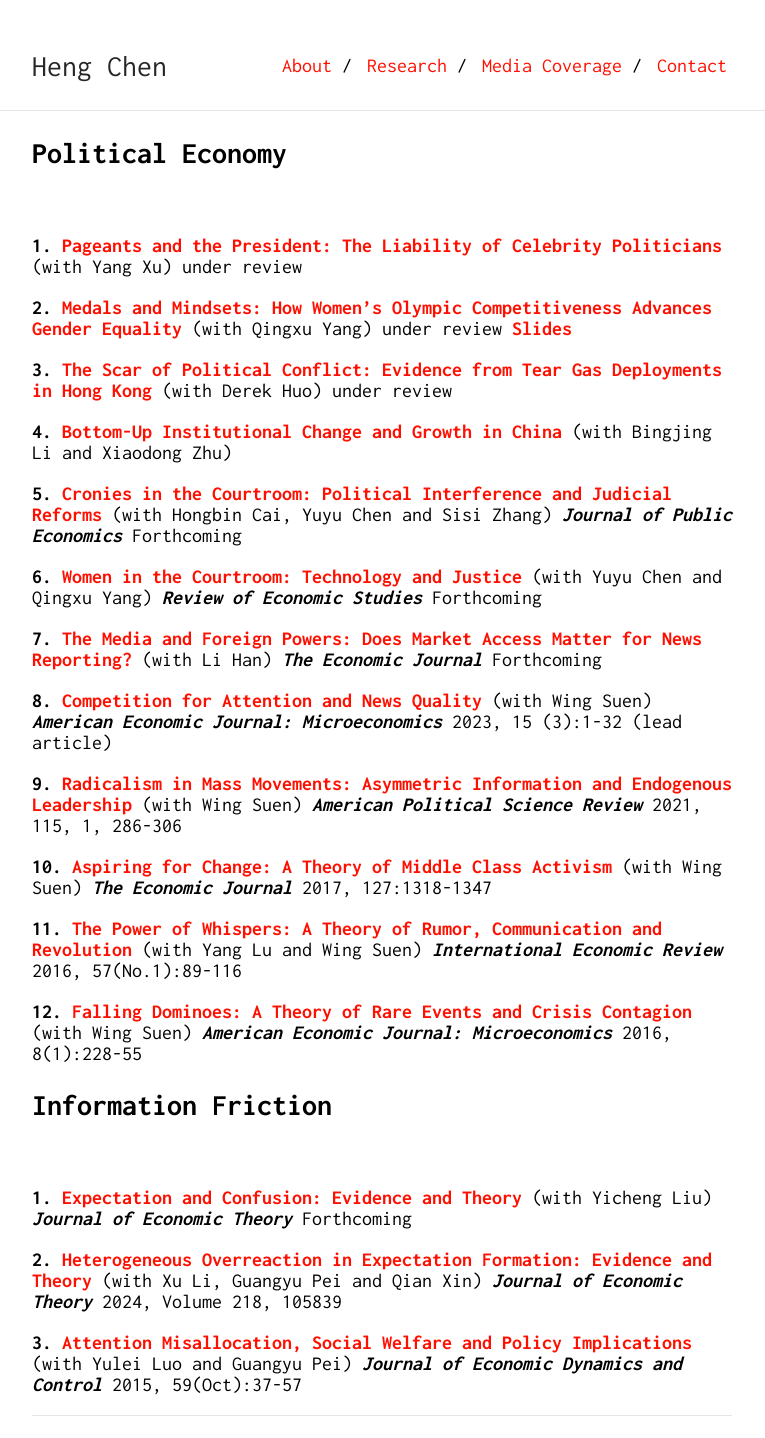
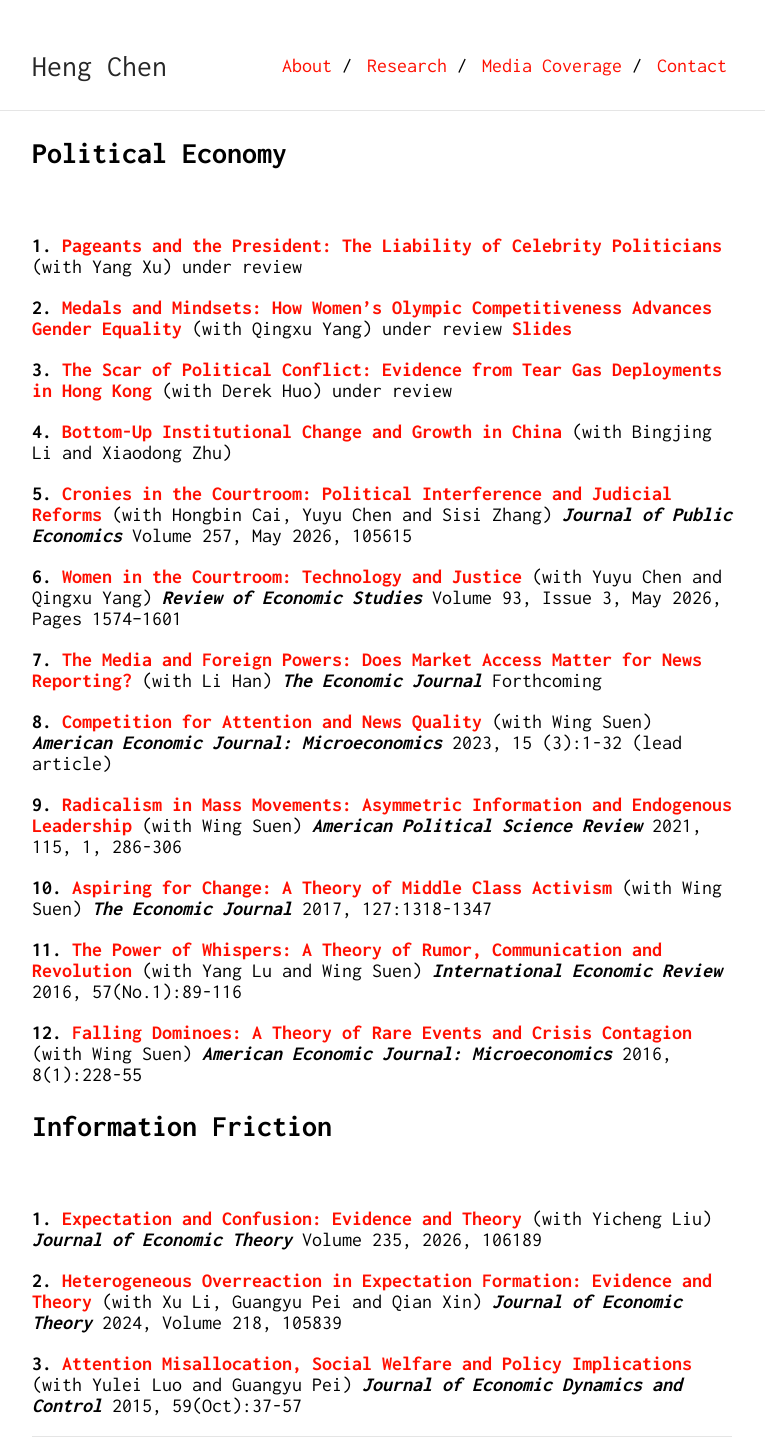
Before and after one commit to Shuyan0210611X/henrychen.github.io, a Jekyll site: the page built from research.md, in a window 1280 px wide. Shown: the whole page, without its empty margins (258-1023 px from the left). Built offline with Jekyll 4.4.1, drawn with Linux system fonts in a browser that asks for light colours; our own code applies the rules of GitHub Pages for plain Markdown files; before the commit the page ends 1417 px from its top, so only the background shows below that.

Commit message:
Update research.md

```diff
--- a/research.md
+++ b/research.md
@@ -21,11 +21,10 @@ Politicians**](/files/miss-usa-submission-June.pdf) (with Yang Xu) under review
 <br>
 
 
-
-**5.** [**Cronies in the Courtroom: Political Interference and Judicial Reforms**](/files/cronies.pdf) (with Hongbin Cai, Yuyu Chen and Sisi Zhang) ***Journal of Public Economics*** Forthcoming
+**5.** [**Cronies in the Courtroom: Political Interference and Judicial Reforms**](/files/cronies.pdf) (with Hongbin Cai, Yuyu Chen and Sisi Zhang) ***Journal of Public Economics*** Volume 257, May 2026, 105615
 <br>
 
-**6.** [**Women in the Courtroom: Technology and Justice**](/files/resubmission-20241126.pdf) (with Yuyu Chen and Qingxu Yang) ***Review of Economic Studies*** Forthcoming
+**6.** [**Women in the Courtroom: Technology and Justice**](/files/resubmission-20241126.pdf) (with Yuyu Chen and Qingxu Yang) ***Review of Economic Studies*** Volume 93, Issue 3, May 2026, Pages 1574–1601
 <br>
 
 **7.** [**The Media and Foreign Powers: Does Market Access Matter for News Reporting?**](/files/news-website-crackdown.pdf) (with Li Han) ***The Economic Journal*** Forthcoming
@@ -49,7 +48,7 @@ Politicians**](/files/miss-usa-submission-June.pdf) (with Yang Xu) under review
 ## Information Friction
 <br>
 
-**1.** [**Expectation and Confusion: Evidence and Theory**](/files/trend20260102.pdf) (with Yicheng Liu) ***Journal of Economic Theory*** Forthcoming
+**1.** [**Expectation and Confusion: Evidence and Theory**](/files/trend20260102.pdf) (with Yicheng Liu) ***Journal of Economic Theory*** Volume 235, 2026, 106189
 <br>
 
 **2.** [**Heterogeneous Overreaction in Expectation Formation: Evidence and Theory**](/files/Heterogeneous.pdf) (with Xu Li, Guangyu Pei and Qian Xin) ***Journal of Economic Theory*** 2024, Volume 218, 105839
```
